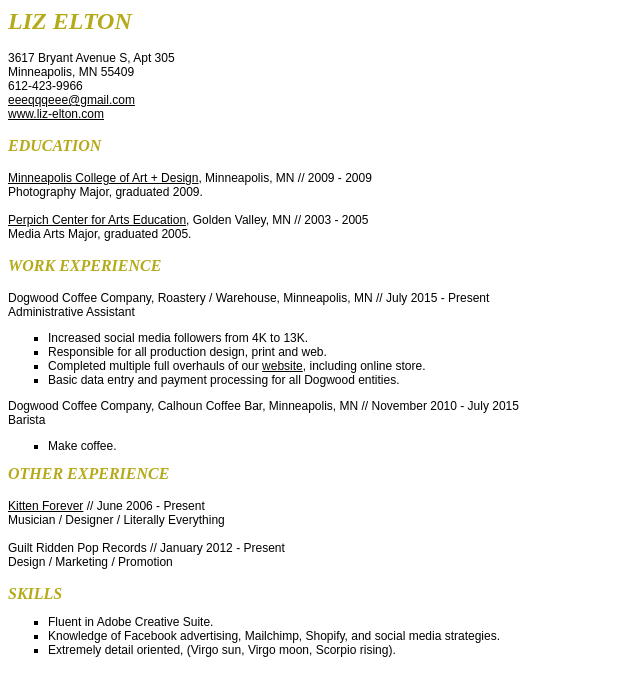
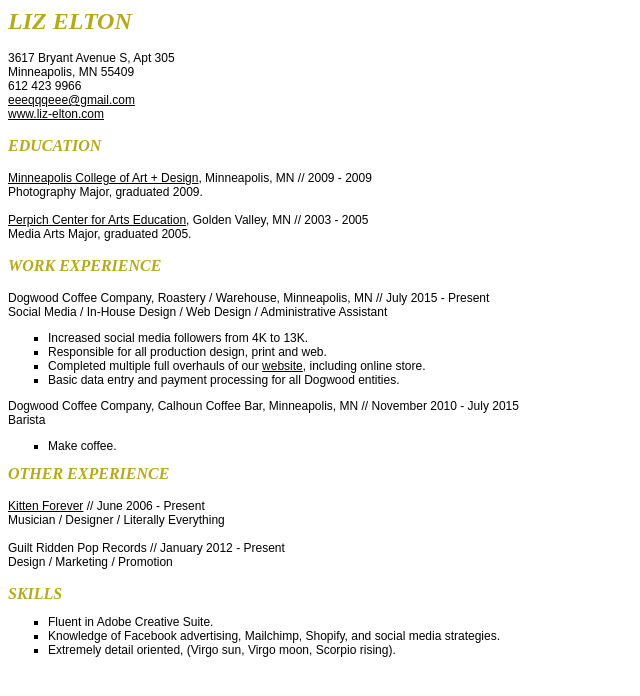
Before and after one commit to decameters/decameters.github.io, a plain HTML site: page index.html in a window 1280 px wide. Shown: the whole page, without its empty margins (0-640 px from the left). Drawn offline with Linux system fonts and the light colour scheme.

Commit message:
Update index.html

```diff
--- a/index.html
+++ b/index.html
@@ -9,7 +9,7 @@
     <h1>LIZ ELTON</h1><br>
       3617 Bryant Avenue S, Apt 305<br>
       Minneapolis, MN 55409<br>
-      612-423-9966<br>
+      612 423 9966<br>
       <a href="mailto:eeeqqqeee@gmail.com?Subject=LIZ! You're so great :)" target="_top">eeeqqqeee@gmail.com</a><br>
       <a href="http://www.liz-elton.com" target="_blank">www.liz-elton.com</a><br>
       <br>
@@ -24,7 +24,7 @@
 
     <h3>WORK EXPERIENCE</h3><br>
       Dogwood Coffee Company, Roastery / Warehouse, Minneapolis, MN  //  July 2015 - Present<br>
-      Administrative Assistant<br>
+      Social Media / In-House Design / Web Design / Administrative Assistant<br>
       <ul style="list-style-type:square">
         <li>Increased social media followers from 4K to 13K.
         <li>Responsible for all production design, print and web.
```
